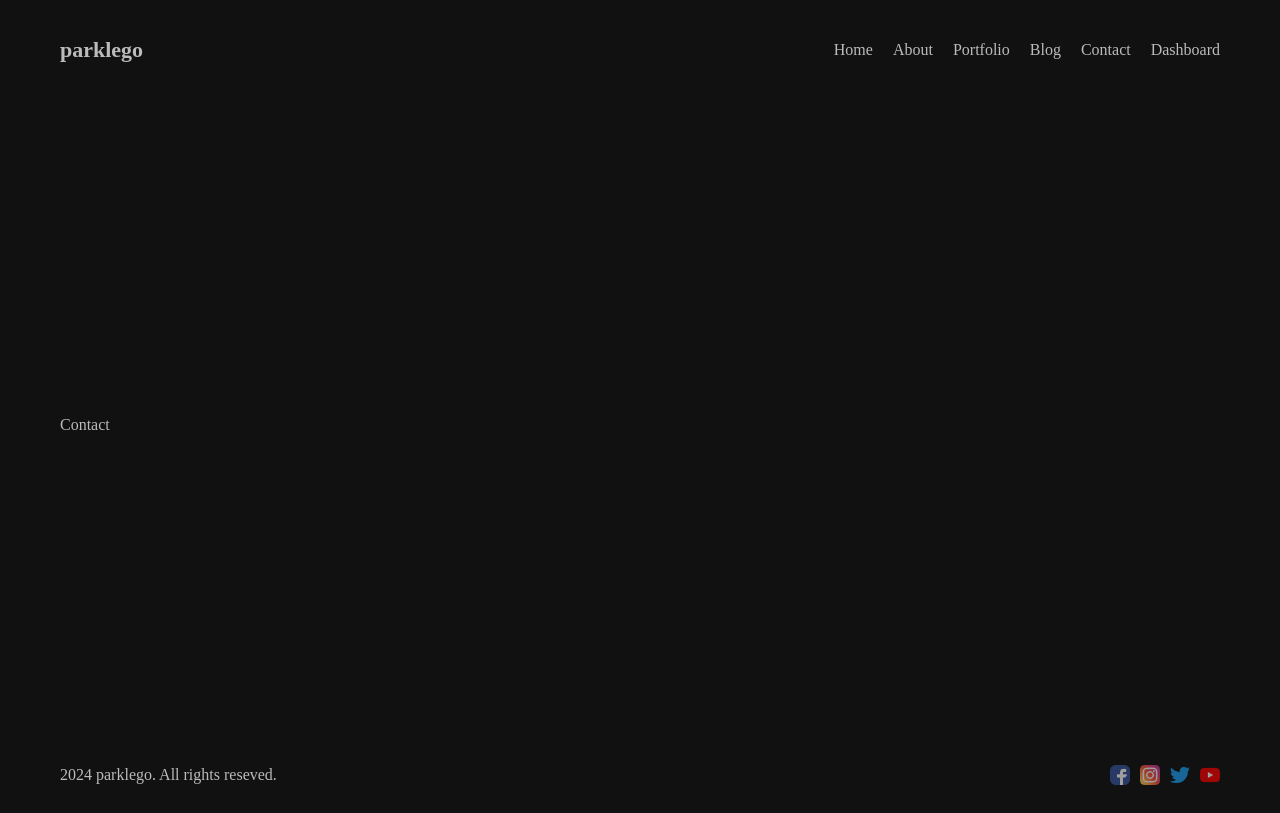
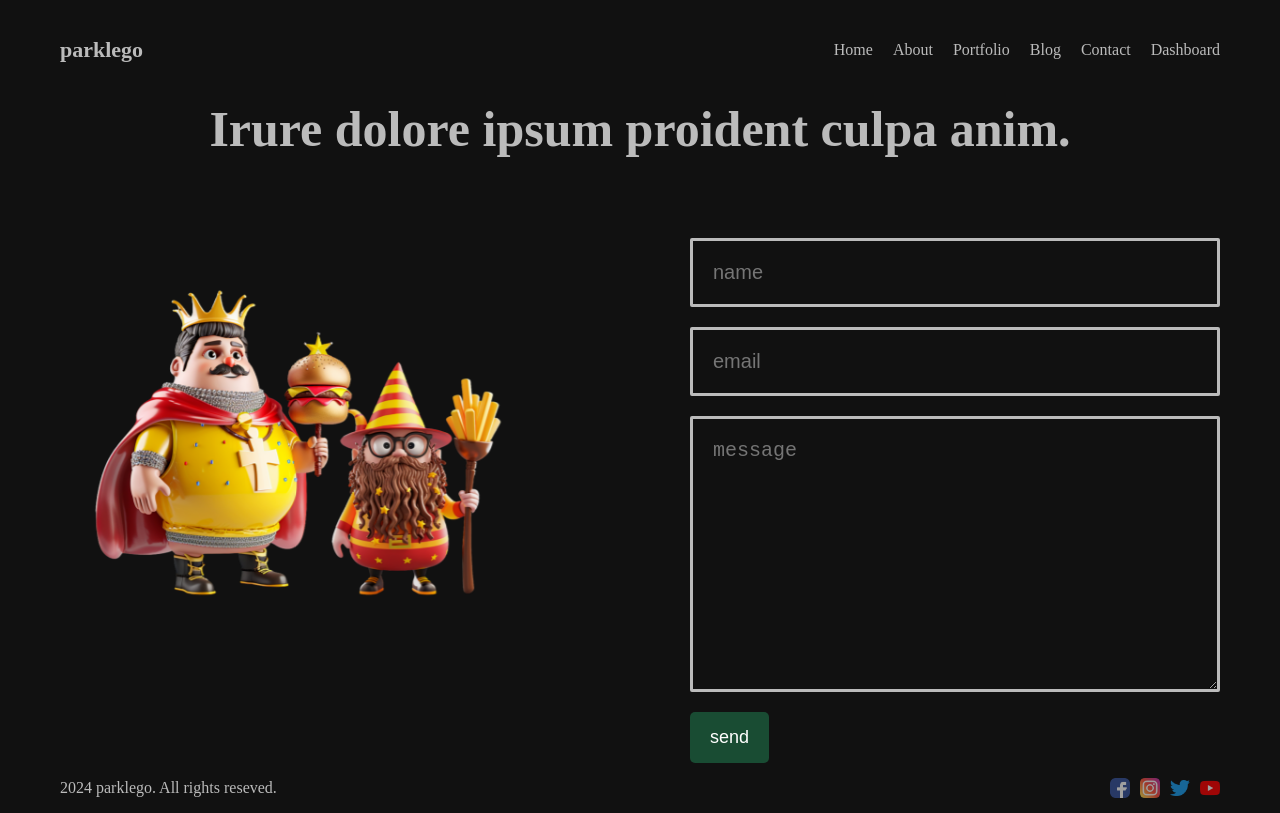
Before and after one commit to parklego/next-tutorial, a Next.js app: page /contact in a window 1280 px wide. Built offline with nearby package versions, Linux system fonts and the light colour scheme.

Commit message:
content 페이지 추가

```diff
--- a/src/app/contact/page.jsx
+++ b/src/app/contact/page.jsx
@@ -1,7 +1,36 @@
 import React from "react";
+import styles from "./page.module.css";
+import Image from "next/image";
+import Button from "@/components/button/Button";
 
 const Contact = () => {
-  return <div>Contact</div>;
+  return (
+    <div className={styles.container}>
+      <h1 className={styles.title}>Irure dolore ipsum proident culpa anim.</h1>
+      <div className={styles.content}>
+        <div className={styles.imgContainer}>
+          <Image
+            src={"/contact.png"}
+            alt=""
+            fill={true}
+            className={styles.img}
+          />
+        </div>
+        <form className={styles.form}>
+          <input type="text" placeholder="name" className={styles.input} />
+          <input type="text" placeholder="email" className={styles.input} />
+          <textarea
+            className={styles.input}
+            placeholder="message"
+            cols={30}
+            rows={10}
+          />
+
+          <Button url="#" text="send" />
+        </form>
+      </div>
+    </div>
+  );
 };
 
 export default Contact;
--- /dev/null
+++ b/src/app/contact/page.module.css
@@ -0,0 +1,56 @@
+.container {
+}
+.title {
+  font-size: 50px;
+  margin-bottom: 80px;
+  text-align: center;
+}
+
+.content {
+  display: flex;
+  align-items: center;
+  gap: 100px;
+}
+
+.imgContainer {
+  flex: 1;
+  height: 500px;
+  position: relative;
+}
+
+.img {
+  object-fit: contain;
+  animation: move 2.5s infinite ease alternate;
+}
+
+@keyframes move {
+  from {
+    transform: translateY(-15px);
+  }
+
+  to {
+    transform: translateY(0px) scale(1.05);
+  }
+}
+
+.form {
+  flex: 1;
+  display: flex;
+  flex-direction: column;
+  gap: 20px;
+}
+
+.input,
+.textarea {
+  padding: 20px;
+
+  background-color: transparent;
+
+  border: none;
+  outline: none;
+
+  color: #bbb;
+  border: 3px solid #bbb;
+  border-radius: 2px;
+  font-size: 20px;
+}
```
Also changed, not shown: public/contact.png (added).
